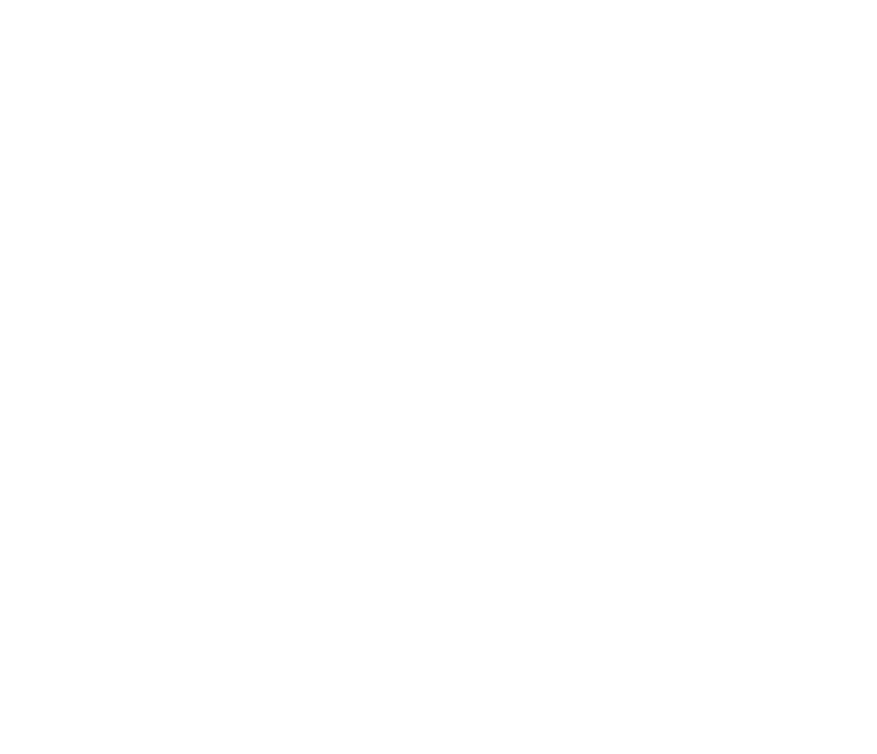
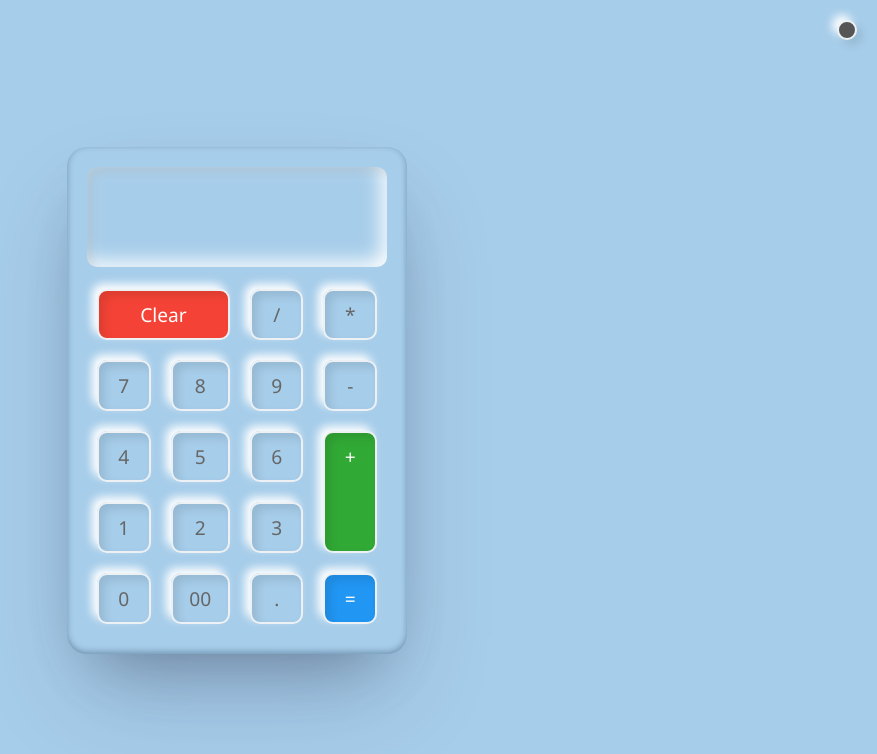
Before and after one commit to Ibrahimova11/calculator, a plain HTML site: page index.html in a window 1280 px wide. Shown: the whole page, without its empty margins (403-1280 px from the left). Drawn offline with Linux system fonts and the light colour scheme.

Commit message:
Calculator finished

```diff
--- a/index.html
+++ b/index.html
@@ -1,20 +1,37 @@
 <!DOCTYPE html>
 <html lang="en">
-<head>
-    <meta charset="UTF-8">
-    <meta name="viewport" content="width=device-width, initial-scale=1.0">
+  <head>
+    <meta charset="UTF-8" />
+    <meta name="viewport" content="width=device-width, initial-scale=1.0" />
     <link rel="stylesheet" href="style.css" />
-    <title>Document</title>
-</head>
-<body>
-
-
-
-
-
-
-
+    <title>Calculator</title>
+  </head>
+  <body>
+    <div class="toggleBtn"></div>
+    <div class="calculator">
+      <div class="buttons">
+        <h2 id="value"></h2>
+        <span id="clear">Clear</span>
+        <span>/</span>
+        <span>*</span>
+        <span>7</span>
+        <span>8</span>
+        <span>9</span>
+        <span id="minus">-</span>
+        <span>4</span>
+        <span>5</span>
+        <span>6</span>
+        <span id="plus">+</span>
+        <span>1</span>
+        <span>2</span>
+        <span>3</span>
+        <span>0</span>
+        <span>00</span>
+        <span>.</span>
+        <span id="equal">=</span>
+      </div>
+    </div>
 
     <script src="./index.js"></script>
-</body>
+  </body>
 </html>
--- a/index.js
+++ b/index.js
@@ -0,0 +1,23 @@
+let buttons = document.querySelector(".buttons");
+let btn = document.querySelectorAll("span");
+let value = document.getElementById("value");
+let toggleBtn = document.querySelector(".toggleBtn");
+let body = document.querySelector('body');
+
+for (let i = 0; i < btn.length; i++) {
+  btn[i].addEventListener("click", function () {
+    if (this.innerHTML == "=") {
+      value.innerHTML = eval(value.innerHTML);
+    } else {
+      if (this.innerHTML == "Clear") {
+        value.innerHTML = "";
+      } else {
+        value.innerHTML += this.innerHTML;
+      }
+    }
+  });
+}
+
+toggleBtn.onclick=function(){
+    body.classList.toggle('dark')
+}
--- a/style.css
+++ b/style.css
@@ -0,0 +1,145 @@
+* {
+  margin: 0;
+  padding: 0;
+  box-sizing: border-box;
+  font-family: "Segoe UI", Tahoma, Geneva, Verdana, sans-serif;
+}
+body {
+  display: flex;
+  justify-content: center;
+  align-items: center;
+  min-height: 100vh;
+  background-color: #a6cdea;
+}
+.dark {
+  background-color: #282c2f;
+}
+.calculator {
+  position: relative;
+  width: 340px;
+  padding: 20px;
+  border-radius: 20px;
+  box-shadow: rgba(50, 50, 93, 0.25) 0px 50px 100px -20px, rgba(0, 0, 0, 0.3) 0px 30px 60px -30px, rgba(10, 37, 64, 0.35) 0px -2px 6px 0px inset;
+}
+
+.dark .calculator {
+  background: #33393e;
+  box-shadow: 15px 15px 20px rgba(0, 0, 0, 0.25),
+    -15px -15px 20px rgba(255, 255, 255, 0.1);
+}
+.calculator .buttons {
+  position: relative;
+  display: grid;
+}
+.calculator .buttons #value {
+  position: relative;
+  grid-column: span 4;
+  user-select: none;
+  overflow: none;
+  width: 100%;
+  text-align: end;
+  color: #5166d6;
+  height: 100px;
+  line-height: 100px;
+  box-shadow: inset 5px 5px 10px rgba(0, 0, 0, 0.1), inset -5px -5px 20px #fff;
+  border-radius: 10px;
+  margin-bottom: 12px;
+  padding: 0 20px;
+  font-size: 2em;
+  font-weight: 500;
+}
+
+.dark .calculator .buttons #value {
+  color: #eee;
+  box-shadow: inset 15px 15px 20px rgba(0, 0, 0, 0.25),
+    inset -15px -15px 20px rgba(255, 255, 255, 0.1);
+}
+.calculator .buttons span {
+  position: relative;
+  padding: 10px;
+  box-shadow: inset 5px 5px 10px rgba(0, 0, 0, 0.1), -5px -5px 20px #fff;
+  margin: 10px;
+  cursor: pointer;
+  user-select: none;
+  min-width: 40px;
+  display: flex;
+  justify-content: center;
+  align-content: center;
+  font-size: 1.2em;
+  color: #666;
+  border: 2px solid #edf1f4;
+  box-shadow: inset 5px 5px 10px rgba(0, 0, 0, 0.1), -5px -5px 10px #fff;
+  border-radius: 10px;
+}
+
+.dark .calculator .buttons span {
+  color: #eee;
+  border: 2px solid #333;
+  box-shadow: 5px 5px 10px rgba(0, 0, 0, 0.25),
+    -5px -5px 10px rgba(255, 255, 255, 0.1);
+}
+.calculator .buttons span:active {
+  box-shadow: inset 5px 5px 10px rgba(0, 0, 0, 0.1), inset -5px -5px 10px #fff;
+  color: #f44336;
+}
+
+.dark .calculator .buttons span:active {
+  box-shadow: inset 5px 5px 10px rgba(0, 0, 0, 0.25),
+    inset -5px -5px 10px rgba(255, 255, 255, 0.1);
+}
+.calculator .buttons span#clear {
+  grid-column: span 2;
+  background: #f44336;
+  color: #fff;
+  border: 2px solid #edf1f4;
+}
+.calculator .buttons span#plus {
+  grid-row: span 2;
+  background: #31a935;
+  color: #fff;
+  border: 2px solid #edf1f4;
+}
+
+.calculator .buttons span#equal {
+  grid-row: span 2;
+  background: #2196f3;
+  color: #fff;
+  border: 2px solid #edf1f4;
+}
+.dark .calculator .buttons span#clear,
+.dark .calculator .buttons span#plus,
+.dark .calculator .buttons span#equal {
+  border: 2px solid #333;
+}
+
+.dark .calculator .buttons span#clear:active,
+.dark .calculator .buttons span#plus:active,
+.dark .calculator .buttons span#equal:active {
+  box-shadow: inset 5px 5px 10px rgba(0, 0, 0, 0.1);
+}
+
+.calculator .buttons span#clear:active,
+.calculator .buttons span#plus:active,
+.calculator .buttons span#equal:active {
+  box-shadow: 5px 5px 10px rgba(0, 0, 0, 0.1), -5px -5px 10px #fff,
+    5px 5px 10px rgba(0, 0, 0, 0.1);
+}
+
+.toggleBtn {
+  position: fixed;
+  top: 20px;
+  right: 20px;
+  width: 20px;
+  height: 20px;
+  border-radius: 50%;
+  background: #555;
+  cursor: pointer;
+  border: 2px solid #edf1f4;
+  box-shadow: 5px 5px 10px rgba(0, 0, 0, 0.1), -5px -5px 10px #fff;
+}
+.dark .toggleBtn {
+  background: #edf1f4;
+  border: 2px solid #333;
+  box-shadow: 5px 5px 10px rgba(0, 0, 0, 0.25),
+    -5px -5px 10px rgba(255, 255, 255, 0.25);
+}
```
